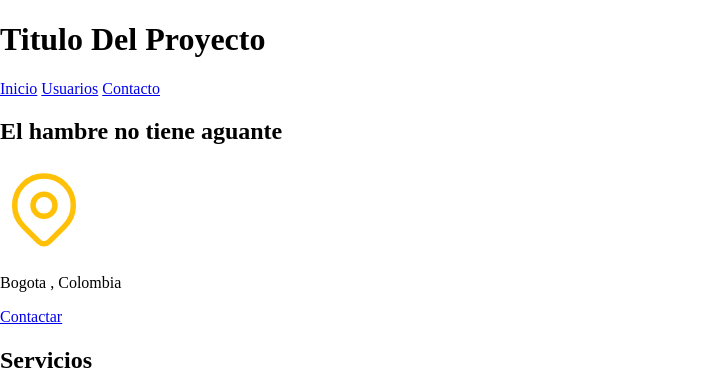
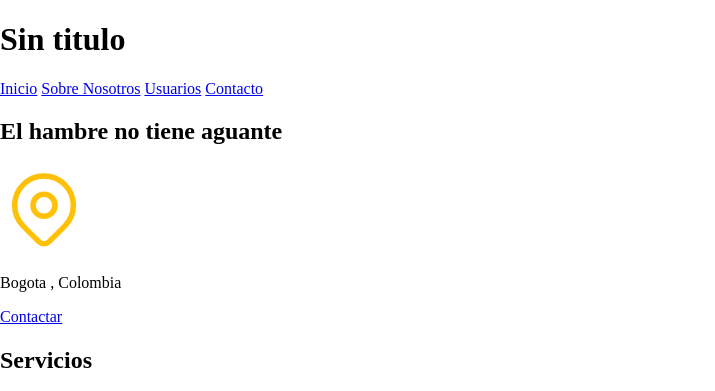
Before and after one commit to amateusl/proyecto, a plain HTML site: page index.html in a window 1280 px wide. Shown: the top 391 px of the page, without its empty margins (0-715 px from the left). Drawn offline with Linux system fonts and the light colour scheme.

Commit message:
Update index.html

```diff
--- a/index.html
+++ b/index.html
@@ -12,12 +12,13 @@
 </head>
 <body>
     <header>
-        <h1 class="titulo">Titulo Del Proyecto<span></span></h1>
+        <h1 class="titulo">Sin titulo <span></span></h1>
     </header>
 
     <div class="nav-bg">
         <nav class="navegacion-principal contenedor">
             <a href="#">Inicio</a>
+            <a href="#">Sobre Nosotros</a>
             <a href="#">Usuarios</a>
             <a href="#">Contacto</a>
         </nav>
```
